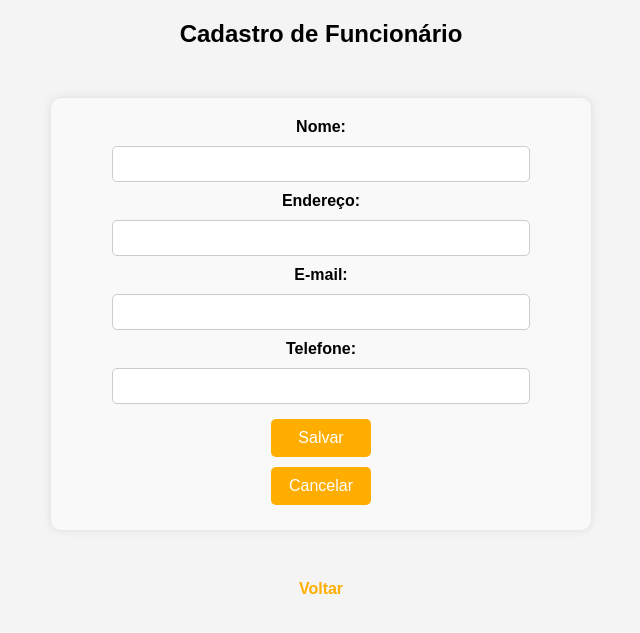
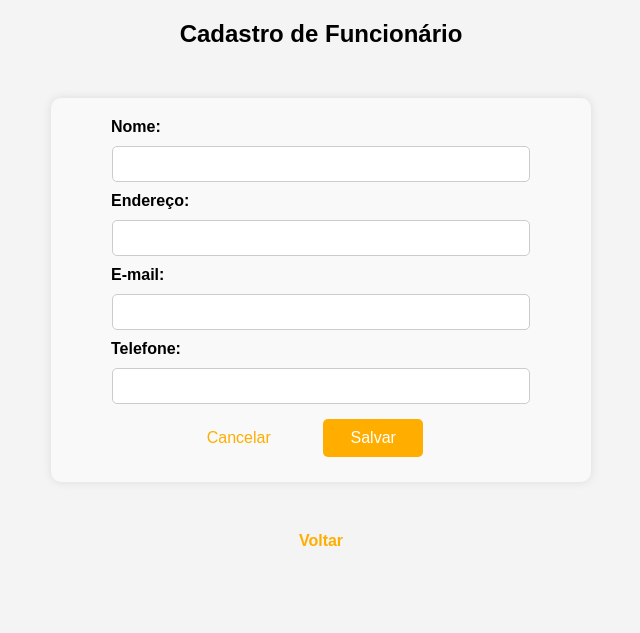
Before and after one commit to IgorDiasSs/PROVA2_IgorDias, a PHP site: page /funcionario/cadastro_funcionario.php in a window 1280 px wide. Shown: the top 633 px of the page, without its empty margins (319-959 px from the left). Run offline with PHP 8.4, Linux system fonts and the light colour scheme; a user stored in the database is signed in.

Commit message:
arurmando a prova

```diff
--- a/funcionario/cadastro_funcionario.php
+++ b/funcionario/cadastro_funcionario.php
@@ -54,9 +54,11 @@ if($_SERVER["REQUEST_METHOD"] === "POST"){
         <input type="email" id="email" name="email" required>
         <label for="email">Telefone:</label>
         <input type="text" id="fone" name="fone" required>
+        <div class="btns">
+            <button type="reset">Cancelar</button>
+            <button type="submit">Salvar</button>
+        </div>
 
-        <button type="submit">Salvar</button>
-        <button type="reset">Cancelar</button>
     </form>
     <a href="../principal.php">Voltar</a>
 </body>
--- a/funcionario/excluir_funcionario.php
+++ b/funcionario/excluir_funcionario.php
@@ -39,7 +39,7 @@ if (isset($_GET['id']) && is_numeric($_GET['id'])) {
 <head>
     <meta charset="UTF-8">
     <title>Excluir Usuário</title>
-    <link rel="stylesheet" href="styles.css">
+    <link rel="stylesheet" href="../styles.css">
 </head>
 <body>
     <h2>Excluir Usuário</h2>
@@ -58,7 +58,7 @@ if (isset($_GET['id']) && is_numeric($_GET['id'])) {
                     <td><?= htmlspecialchars($funcionario['nome_funcionario']) ?></td>
                     <td><?= htmlspecialchars($funcionario['email']) ?></td>
                     <td>
-                        <a href="excluir_funcionario.php?id=<?= htmlspecialchars($funcionario['id_funcionario']) ?>" onclick="return confirm('Tem certeza que deseja excluir este usuário?')">Excluir</a>
+                        <a style="color:red;" href="excluir_funcionario.php?id=<?= htmlspecialchars($funcionario['id_funcionario']) ?>" onclick="return confirm('Tem certeza que deseja excluir este usuário?')">Excluir</a>
                     </td>
                 </tr>
             <?php endforeach; ?>
--- a/styles.css
+++ b/styles.css
@@ -128,7 +128,6 @@ form {
     box-shadow: 0px 0px 10px rgba(0, 0, 0, 0.1); /* Sombra leve */
     display: flex;
     flex-direction: column;
-    align-items: center; /* Centraliza os elementos dentro do formulário */
 }
 
 
@@ -137,6 +136,8 @@ label {
     display: block; /* Mantém acima do campo */
     font-weight: bold;
     margin-bottom: 5px; /* Espaço entre label e campo */
+    text-align: left;
+    margin-left: 40px;
 }
 
 /* Ajusta os campos de entrada */
@@ -150,6 +151,14 @@ select {
     border: 1px solid #ccc;
     border-radius: 5px;
     font-size: 16px;
+    align-self: center;
+}
+
+
+button[type="reset"] {
+    background: none; /* Azul bonito */
+    color: #ffae00;
+
 }
 
 /* Ajusta os botões */
@@ -164,11 +173,11 @@ button {
     cursor: pointer;
     transition: 0.3s;
     max-width: 100px;
+    align-self: flex-end;
+    margin-right: 30px;
 }
 
-button:hover {
-    background-color: #ffae00; /* Azul mais escuro ao passar o mouse */
-}
+
 
 table {
     width: 80%;
```
Also changed, not shown: usuario/excluir_usuario.php (+4 -4 lines).
